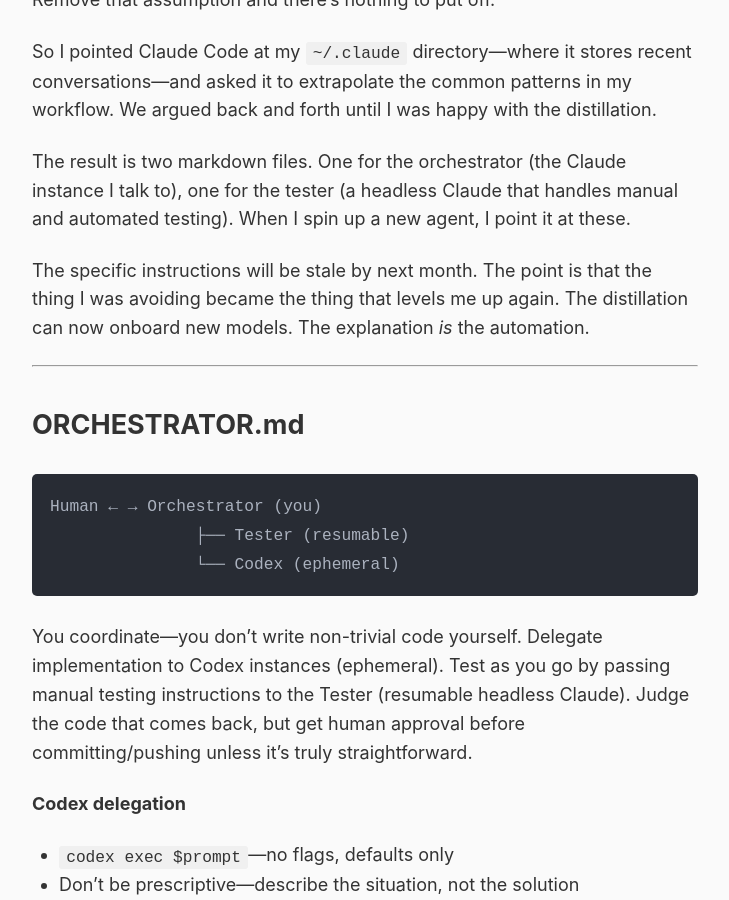
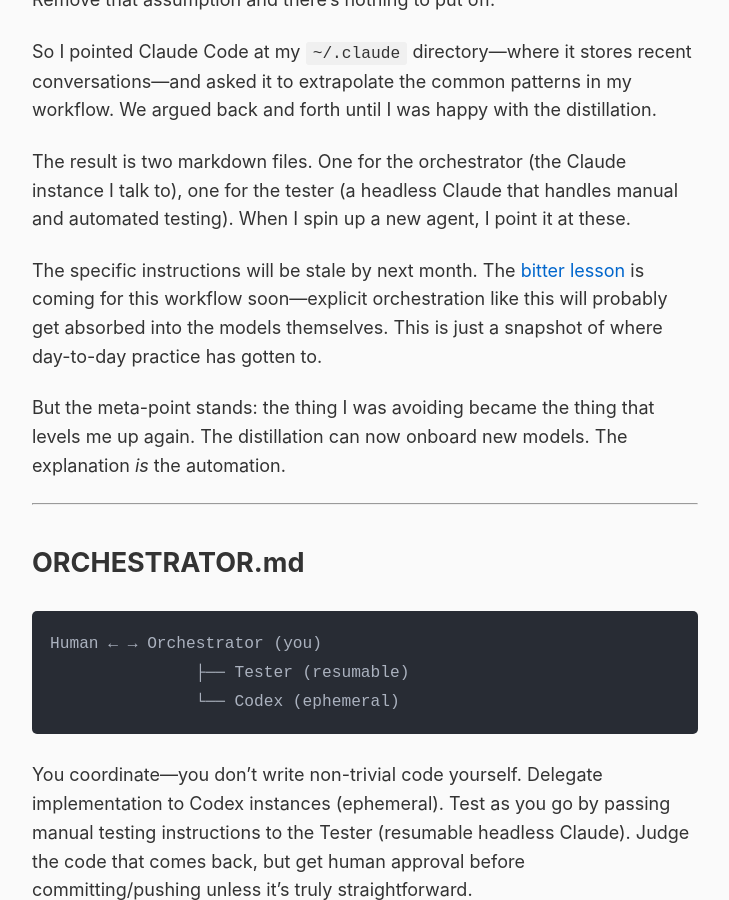
Before and after one commit to rob137/rob137.github.io, a Jekyll site: the page built from _posts/2026-01-21-orchestrator.md, in a window 1280 px wide and 900 px high, scrolled down 432 px. Shown: the whole window, without its empty margins (275-1004 px from the left). Built offline with Jekyll 4.4.1, drawn with Linux system fonts in a browser that asks for light colours.

Commit message:
Add bitter lesson note - this workflow is a snapshot
Co-Authored-By: Claude Opus 4.5 <noreply@anthropic.com>

```diff
--- a/_posts/2026-01-21-orchestrator.md
+++ b/_posts/2026-01-21-orchestrator.md
@@ -14,7 +14,9 @@ So I pointed Claude Code at my `~/.claude` directory—where it stores recent co
 
 The result is two markdown files. One for the orchestrator (the Claude instance I talk to), one for the tester (a headless Claude that handles manual and automated testing). When I spin up a new agent, I point it at these.
 
-The specific instructions will be stale by next month. The point is that the thing I was avoiding became the thing that levels me up again. The distillation can now onboard new models. The explanation *is* the automation.
+The specific instructions will be stale by next month. The [bitter lesson](https://www.cs.utexas.edu/~eunsol/courses/data/bitter_lesson.pdf) is coming for this workflow soon—explicit orchestration like this will probably get absorbed into the models themselves. This is just a snapshot of where day-to-day practice has gotten to.
+
+But the meta-point stands: the thing I was avoiding became the thing that levels me up again. The distillation can now onboard new models. The explanation *is* the automation.
 
 ---
 
```
